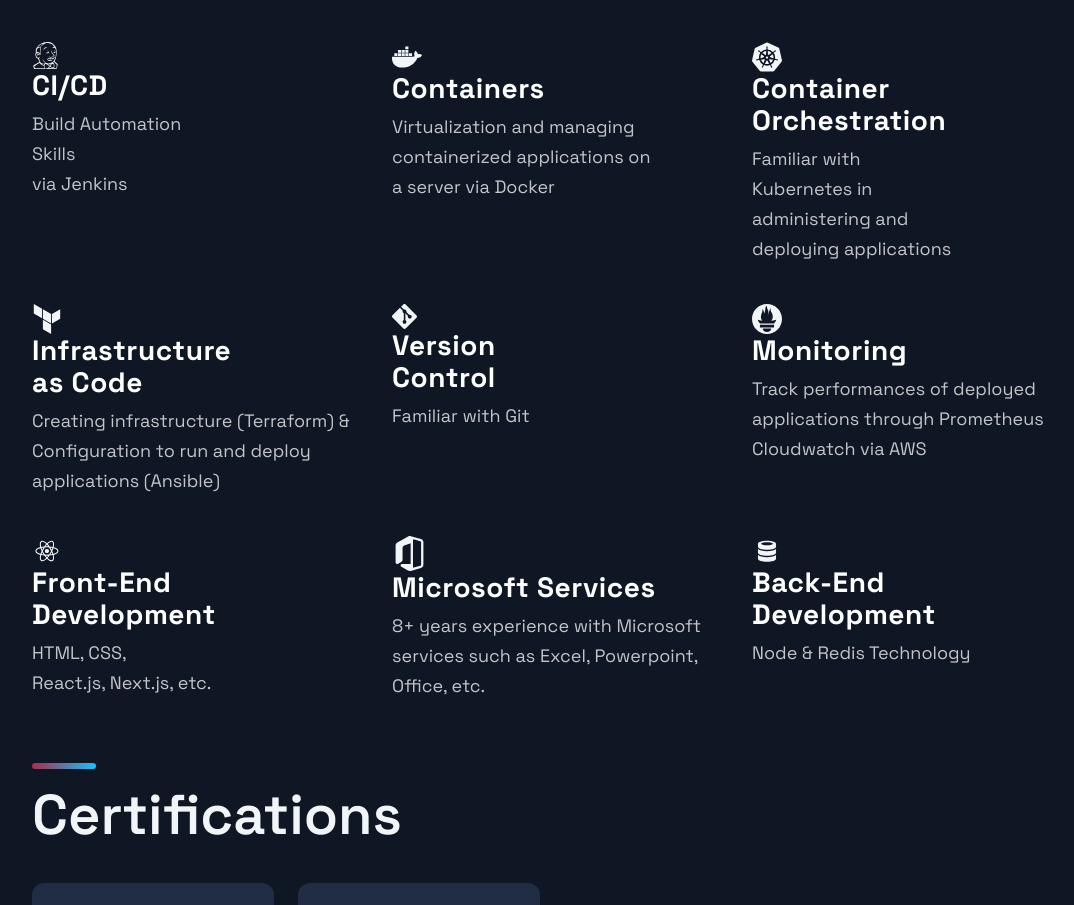
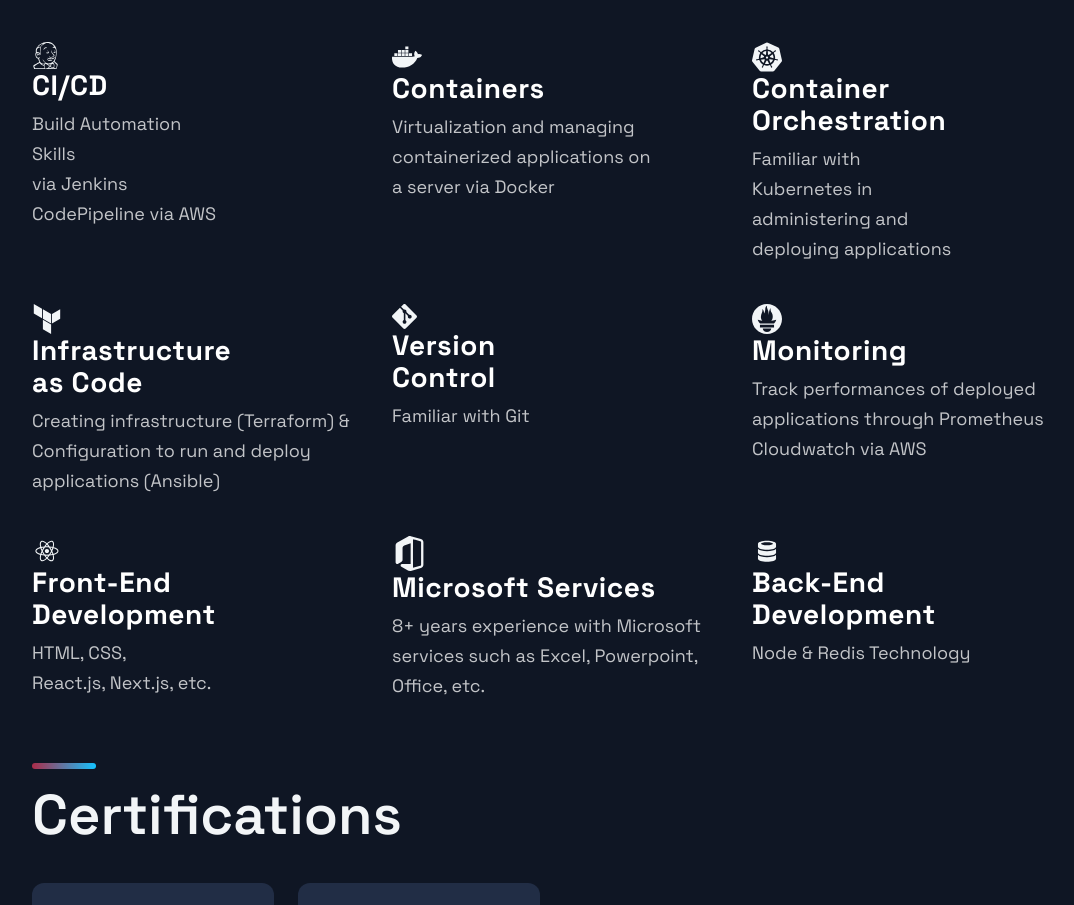
Before and after one commit to JayvenC/PortfolioWebsite, a Next.js app: page / in a window 1280 px wide. Shown: the part 3029-3934 px from the top of the page, without its empty margins (88-1162 px from the left). Built offline with nearby package versions, Linux system fonts and the light colour scheme.

Commit message:
more tech additions

```diff
--- a/src/components/Technologies/Technologies.js
+++ b/src/components/Technologies/Technologies.js
@@ -49,7 +49,7 @@
         <ListContainer>
           <ListTitle>CI/CD</ListTitle>
           <ListParagraph>
-            Build Automation <br/>Skills <br/> via Jenkins
+            Build Automation <br/>Skills <br/> via Jenkins <br/> CodePipeline via AWS
           </ListParagraph>
         </ListContainer>
       </ListItem>
```
